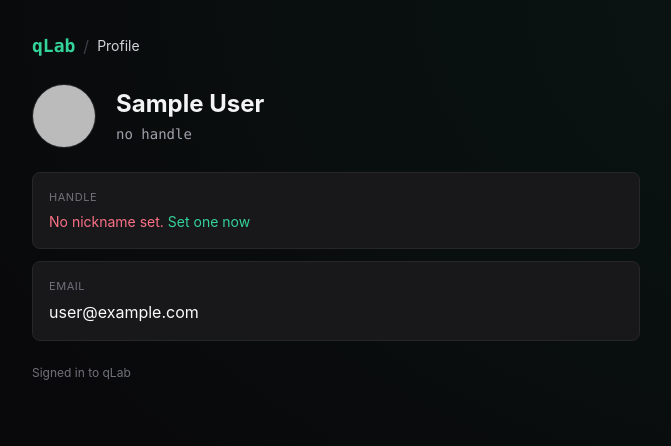
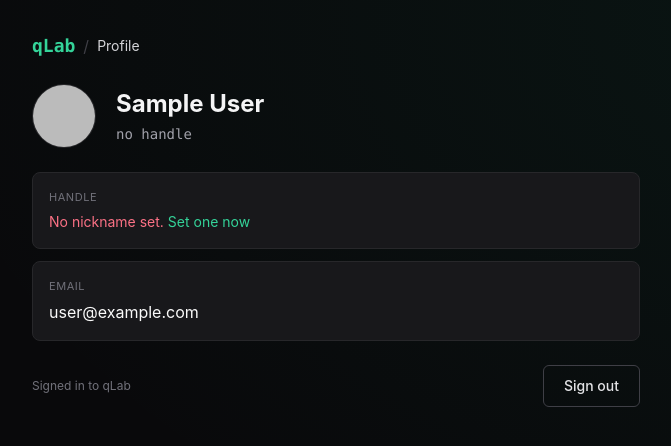
Before and after one commit to arvind-iyer-2001/qlab, a Next.js app in the folder web/: page /profile in a window 1280 px wide. Shown: the top 446 px of the page, without its empty margins (304-975 px from the left). Built offline with nearby package versions, Linux system fonts and the light colour scheme; no server answers; sample sign-in values are in the browser's storage.

Commit message:
feat(web): add sign-out button to profile page

```diff
--- a/web/app/profile/page.tsx
+++ b/web/app/profile/page.tsx
@@ -4,6 +4,7 @@ import { useRouter } from 'next/navigation'
 import { useEffect, useState } from 'react'
 import { Crumbs } from '@/components/ui/Crumbs'
 import { Card } from '@/components/ui/Card'
+import { Button } from '@/components/ui/Button'
 
 interface QLabUser {
   nickname: string | null
@@ -119,7 +120,12 @@ export default function ProfilePage() {
           </div>
         )}
 
-        <p className="text-zinc-500 text-xs mt-6">Signed in to qLab</p>
+        <div className="flex items-center justify-between mt-6">
+          <p className="text-zinc-500 text-xs">Signed in to qLab</p>
+          <Button as="link" href="/sign-out" variant="secondary">
+            Sign out
+          </Button>
+        </div>
       </div>
     </div>
   )
```
